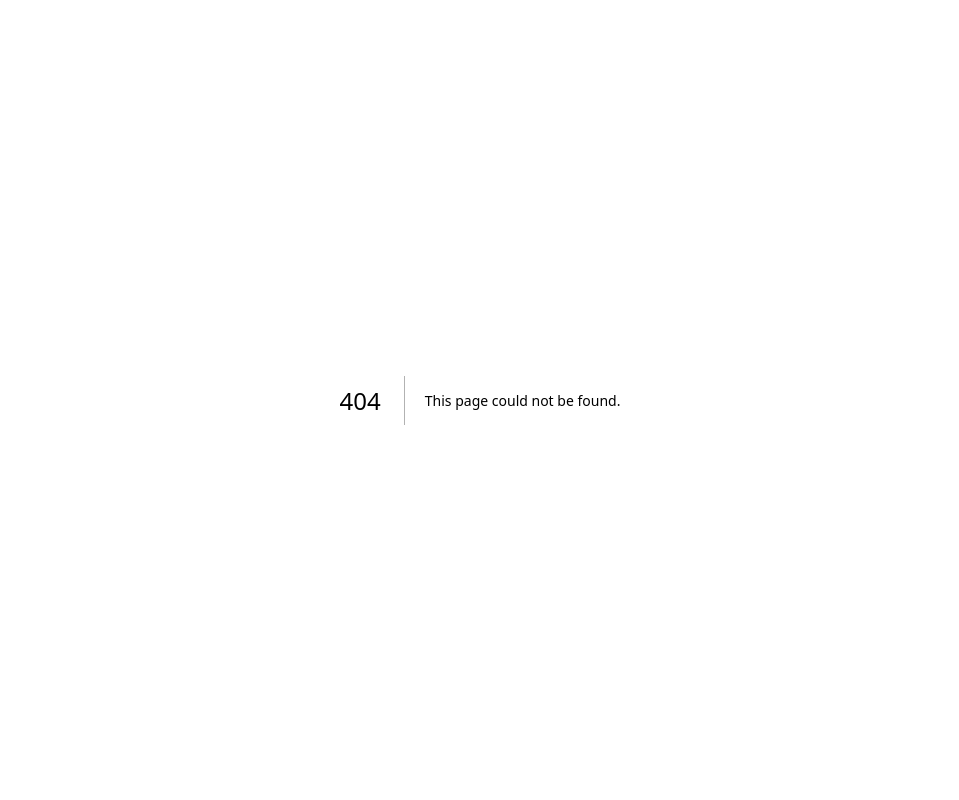
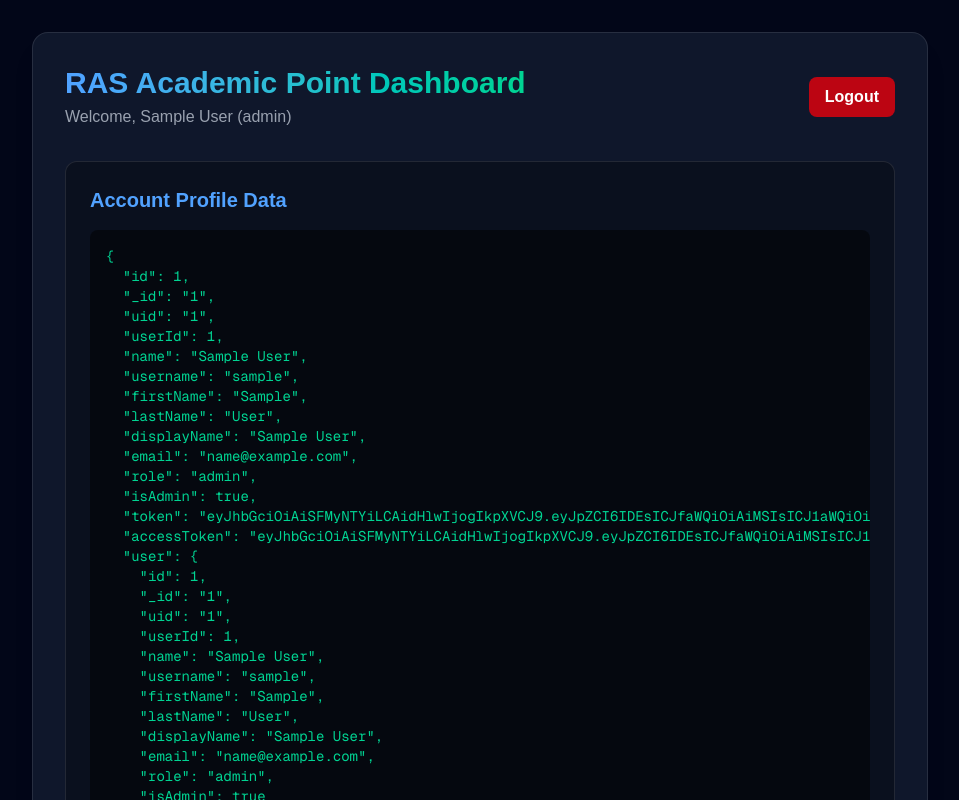
Before and after one commit to riya1689/RAS-academic-point-frontend, a Next.js app: page /dashboard in a window 1280 px wide. Before the commit this address had no page. Shown: the top 800 px of the page, without its empty margins (160-1119 px from the left). Built offline with nearby package versions, Linux system fonts and the light colour scheme; sample sign-in values are in the browser's storage.

Commit message:
feat: implement frontend dashboard

```diff
--- /dev/null
+++ b/src/app/dashboard/page.tsx
@@ -0,0 +1,50 @@
+"use client";
+
+import { useEffect, useState } from "react";
+import { useRouter } from "next/navigation";
+
+export default function DashboardPage() {
+  const router = useRouter();
+  const [user, setUser] = useState<any>(null);
+
+  useEffect(() => {
+    const token = localStorage.getItem("token");
+    const storedUser = localStorage.getItem("user");
+    if (!token || !storedUser) {
+      router.push("/login");
+    } else {
+      setUser(JSON.parse(storedUser));
+    }
+  }, [router]);
+
+  const handleLogout = () => {
+    localStorage.removeItem("token");
+    localStorage.removeItem("user");
+    router.push("/login");
+  };
+
+  if (!user) return <div className="min-h-screen bg-slate-950 flex items-center justify-center text-white">Loading...</div>;
+
+  return (
+    <div className="min-h-screen bg-slate-950 text-white p-8">
+      <div className="max-w-4xl mx-auto bg-slate-900 border border-white/10 rounded-2xl p-8 shadow-xl">
+        <div className="flex justify-between items-center mb-8">
+          <div>
+            <h1 className="text-3xl font-bold bg-gradient-to-r from-blue-400 to-emerald-400 bg-clip-text text-transparent">RAS Academic Point Dashboard</h1>
+            <p className="text-gray-400 mt-1">Welcome, {user.name} ({user.role})</p>
+          </div>
+          <button onClick={handleLogout} className="bg-red-600/80 hover:bg-red-700 text-white px-4 py-2 rounded-lg transition-colors font-semibold">
+            Logout
+          </button>
+        </div>
+
+        <div className="border border-white/10 rounded-xl p-6 bg-black/30">
+          <h2 className="text-xl font-bold mb-4 text-blue-400">Account Profile Data</h2>
+          <pre className="bg-black/50 p-4 rounded-lg text-sm text-emerald-400 overflow-auto">
+            {JSON.stringify(user, null, 2)}
+          </pre>
+        </div>
+      </div>
+    </div>
+  );
+}
```
